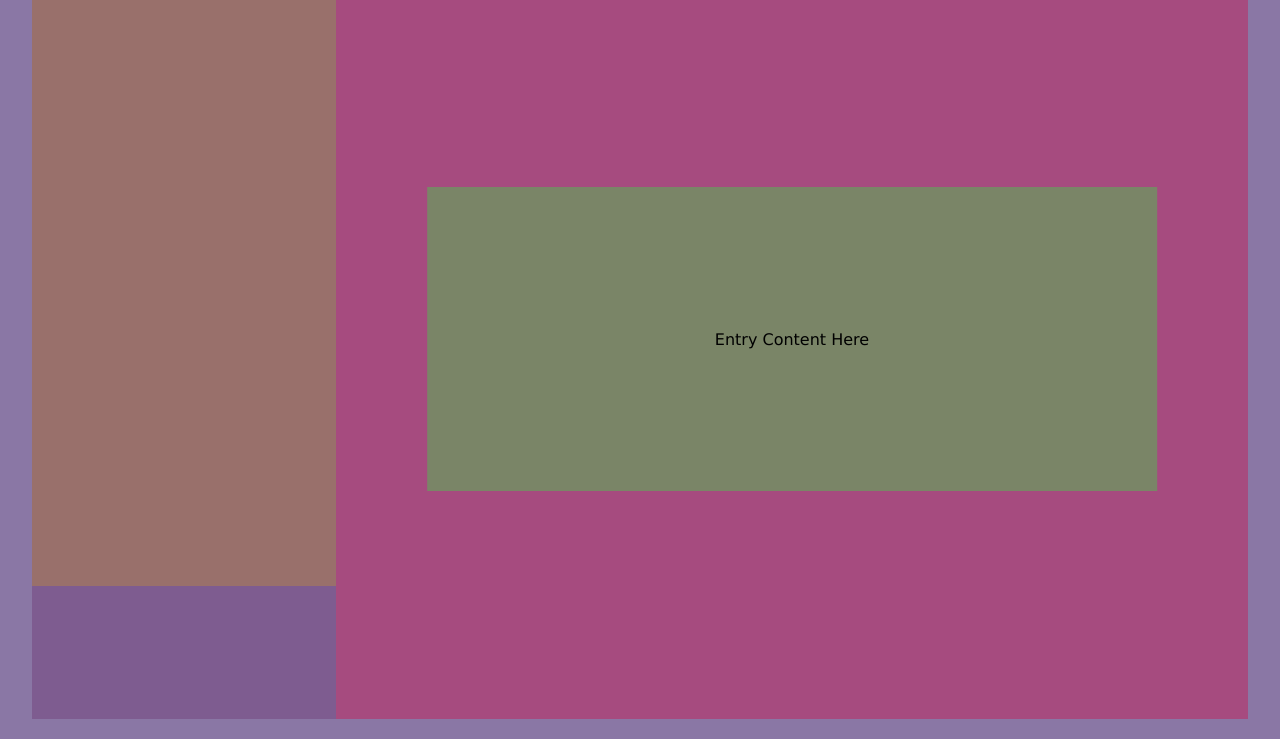
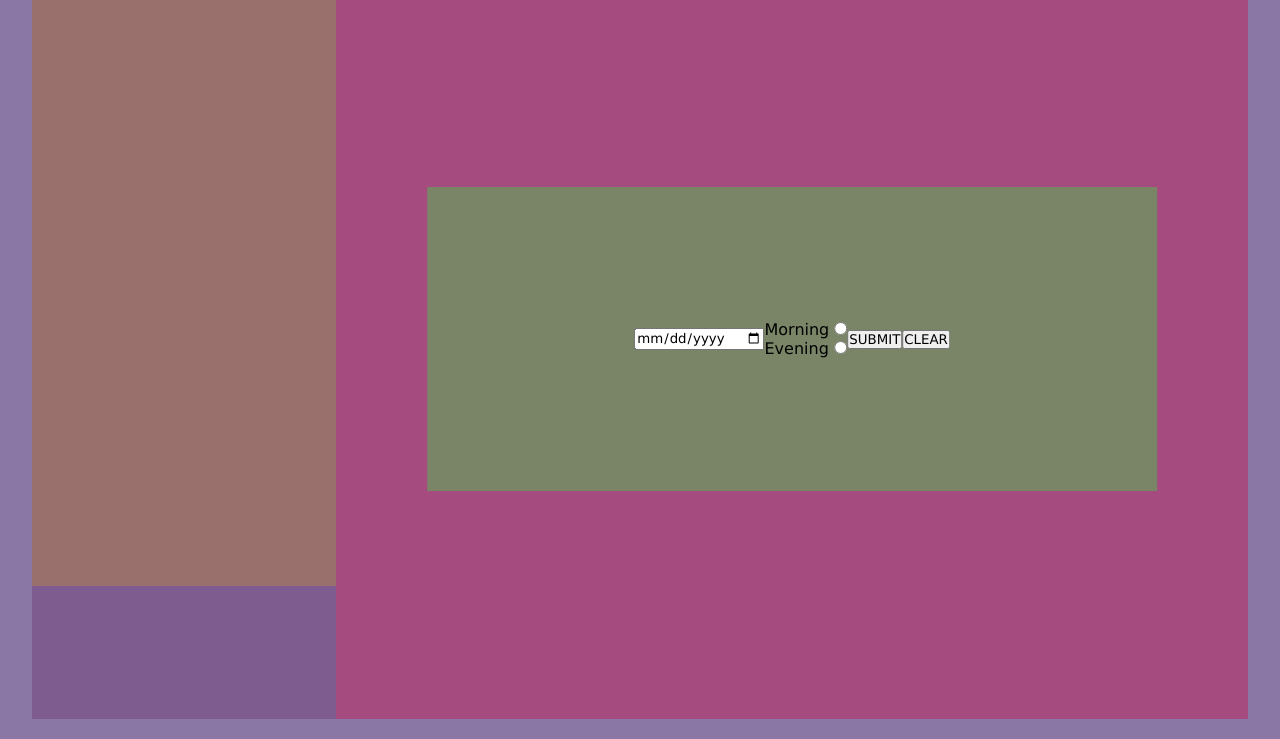
Before and after one commit to BachaChor/Lunch, a plain HTML site: page index.html in a window 1280 px wide. Shown: the part 61-800 px from the top of the page. Drawn offline with Linux system fonts and the light colour scheme.

Commit message:
Update index.html

```diff
--- a/index.html
+++ b/index.html
@@ -5,6 +5,7 @@
     <meta name="viewport" content="width=device-width, initial-scale=1.0">
     <title>Lunch-Box Leave</title>
 
+    <link rel="icon" type="image/png" href="images/logo_cut.png">    <!--Logo on the title of web-page.-->
     <link rel="stylesheet" href="style.css">
 </head>
 <body>
@@ -15,16 +16,36 @@
                 <img src="images/reason.png" alt="Reasons" srcset="">
             </div>
 
-            <div id="reason-content">
-                Reason Here
-            </div>
+            <div id="reason-content"></div>
         </div>
 
         <div id="right-side-container">
             <div id="project-title-container">
                 Lunch-Box Leave Maintainance
             </div>
-            <div id="entry-box"> Entry Content Here </div>
+            <div id="entry-box">
+                <div id="entry-box-date-content">
+                    <!-- <label for="calender"> Date </label> -->
+                    <input type="date" name="date" id="calender"> <br>
+
+                </div>
+
+                <div id="time-stamp">
+                    <div id="Morning">
+                        <label for="radio-morning"> Morning </label>
+                        <input type="radio" name="time-of-day" class="morning-or-evening" id="radio-morning" value="Morning">
+                    </div>
+
+                    <div id="Evening">
+                        <label for="radio-evening"> Evening </label>
+                        <input type="radio" name="time-of-day" class="morning-or-evening" id="radio-evening" value="Evening">
+                    </div>
+                </div>
+
+
+                <button id="leave-submit" class="button"> SUBMIT </button>
+                <button id="leave-clear" class="button"> CLEAR </button>
+            </div>
         </div>
 
 
```
